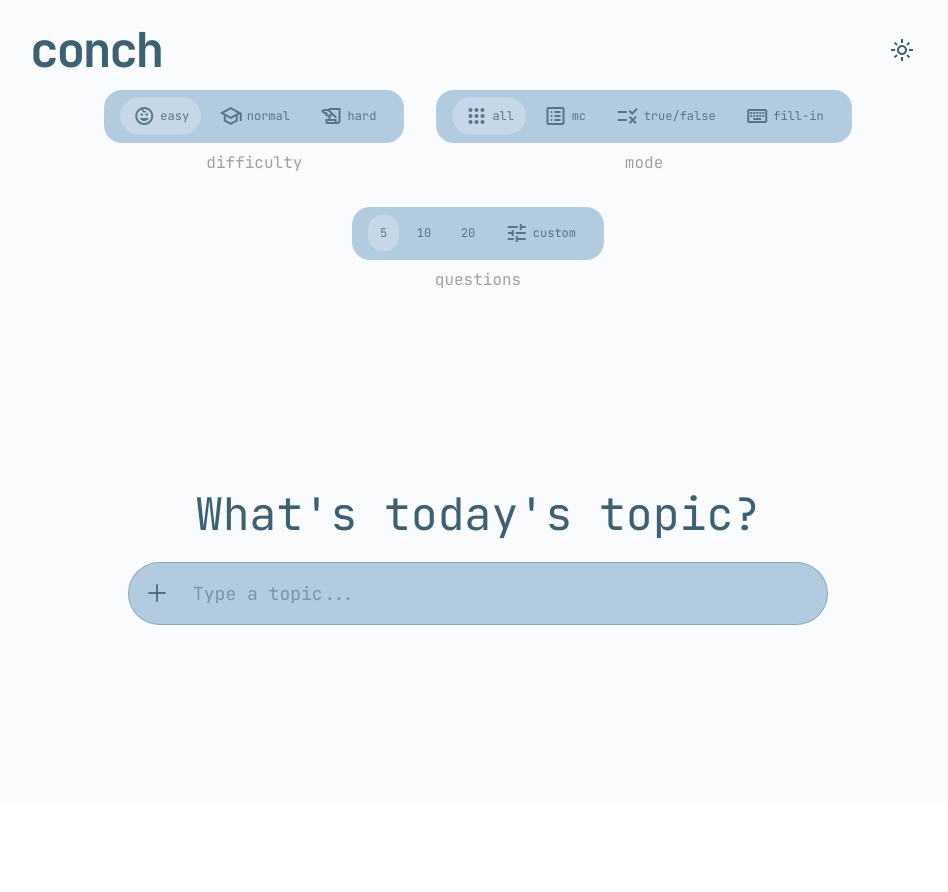
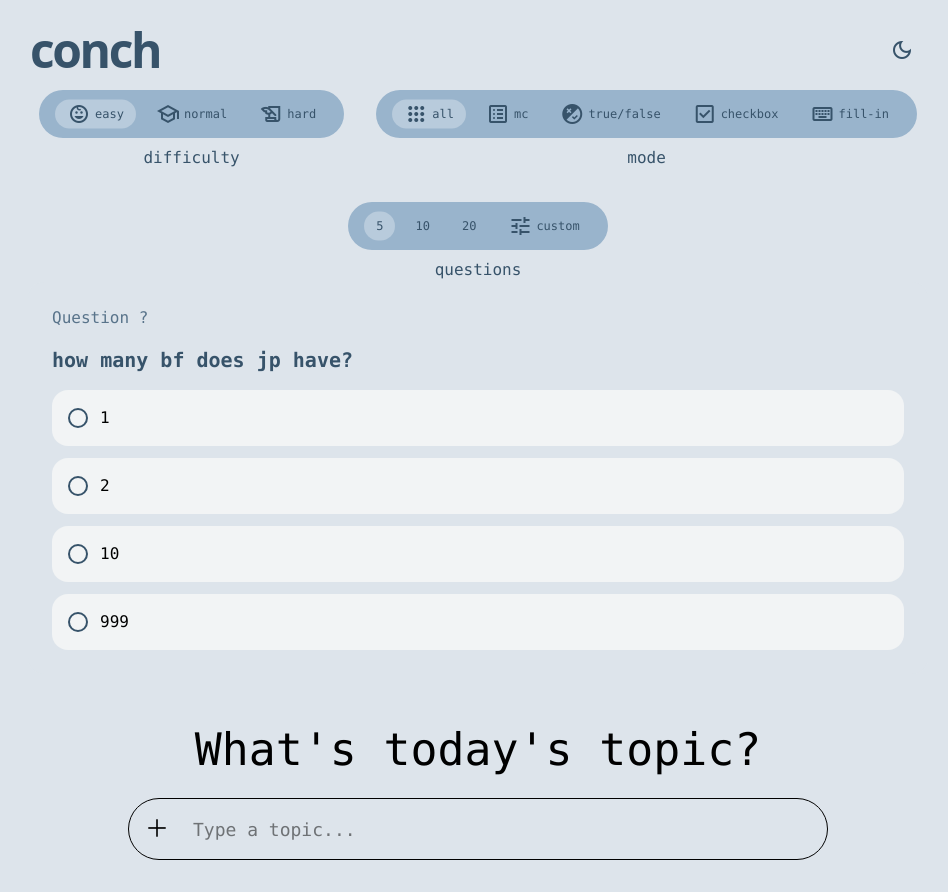
Before and after one commit to Truff7es/OOP-Project-conch-Group5, a React (Vite) app in the folder conch/: page / in a window 1280 px wide. Shown: the whole page, without its empty margins (162-1110 px from the left). Before the commit the page ends 804 px from the top, so only its background shows below. Built offline with nearby package versions, Linux system fonts and the light colour scheme.

Commit message:
removed theme changing cus it broke everything. added mc card

```diff
--- a/conch/index.html
+++ b/conch/index.html
@@ -8,7 +8,7 @@
     <title>conch</title>
     <link rel="preconnect" href="https://fonts.googleapis.com" />
     <link rel="preconnect" href="https://fonts.gstatic.com" crossorigin />
-    <link rel="stylesheet" href="https://fonts.googleapis.com/css2?family=Material+Symbols+Outlined:opsz,wght,FILL,GRAD@20..48,100..400,0..1,-50..200&icon_names=apps,child_care,dark_mode,history_edu,keyboard,light_mode,list_alt,rule,school,tune" />
+    <link rel="stylesheet" href="https://fonts.googleapis.com/css2?family=Material+Symbols+Outlined:opsz,wght,FILL,GRAD@20..48,100..400,0..1,-50..200&icon_names=apps,check_box,child_care,dark_mode,flaky,history_edu,keyboard,light_mode,list_alt,rule,school,tune" />
   </head>
   <body>
     <div id="root"></div>
--- a/conch/src/App.tsx
+++ b/conch/src/App.tsx
@@ -1,4 +1,4 @@
-import { useEffect, useRef, useState } from 'react'
+import {useEffect, useRef, useState } from 'react'
 import Navbar from './components/Navbar'
 import FilterGroup from './components/FilterGroup'
 import HeroInput from './components/HeroInput'
@@ -25,6 +25,7 @@ export default function App() {
   const [difficulty, setDifficulty] = useState('easy')
   const [mode, setMode] = useState('all')
   const [questions, setQuestions] = useState('5')
+  const [selectedChoice, setSelectedChoice] = useState<string | null>(null)
 
   // Group audio instances into a single keyed ref map
   const soundsRef = useRef<Record<Theme, HTMLAudioElement> | null>(null)
@@ -72,12 +73,9 @@ export default function App() {
   }
 
   return (
-<div className="min-h-screen bg-light-bg text-light-text dark:bg-dark-bg dark:text-dark-text flex items-start justify-center pt-4.5 pb-8">
-  <div className="w-[70vw] max-w-[1200px] min-h-[70vh]">
-        <Navbar
-          theme={theme}
-          onToggleTheme={toggleTheme}
-        />
+<body className="font-mono min-h-screen bg-lightmode-200 flex items-start justify-center pt-4.5 pb-8">
+  <div className="w-[70vw] max-w-300 min-h-[70vh]">
+        <Navbar/>
 
         <div className="flex justify-center gap-8 flex-wrap">
           <FilterGroup
@@ -90,8 +88,8 @@ export default function App() {
 
           <FilterGroup
             label="mode"
-            options={['all', 'mc', 'true/false', 'fill-in']}
-            icons={['apps', 'list_alt', 'rule', 'keyboard']}
+            options={['all', 'mc', 'true/false', 'checkbox','fill-in']}
+            icons={['apps', 'list_alt', 'flaky', 'check_box','keyboard']}
             selected={mode}
             onSelect={setMode}
           />
@@ -106,10 +104,20 @@ export default function App() {
         </div>
 
         <div className="flex flex-col justify-center items-center min-h-[60vh]">
-
+          <QuestionCard
+            question="how many bf does jp have?"
+            choices={[
+              '1',
+              '2',
+              '10',
+              '999'
+            ]} // e.g. 2 choices, or ['A', 'B', 'C', 'D'] for 4
+            selectedChoice={selectedChoice}
+            onSelectChoice={setSelectedChoice}
+          />
           <HeroInput />
         </div>
       </div>
-    </div>
+    </body>
   )
 }
--- a/conch/src/components/FilterGroup.tsx
+++ b/conch/src/components/FilterGroup.tsx
@@ -67,11 +67,11 @@ export default function FilterGroup({
   return (
     <div className="flex flex-col items-center gap-2">
       <div
-        className="relative bg-light-bar dark:bg-dark-bar rounded-[18px] px-4 py-[0.35rem] flex items-center justify-center gap-[0.35rem] overflow-hidden"
+        className="relative rounded-full px-4 flex items-center justify-center gap-2 overflow-hidden bg-lightmode-400"
         ref={containerRef}
       >
         <div
-          className="absolute top-1/2 -translate-y-1/2 h-[70%] bg-white/25 rounded-full pointer-events-none z-0 transition-[left,width] duration-150 ease-out"
+          className="absolute top-1/2 -translate-y-1/2 h-[60%] bg-white opacity-30 rounded-full pointer-events-none duration-150 ease-in-out"
           style={highlightStyle}
         />
         {options.map((option, index) => (
@@ -79,19 +79,19 @@ export default function FilterGroup({
             key={option}
             ref={(el) => { pillRefs.current[option] = el }}
             type="button"
-            className="relative z-10 inline-flex items-center justify-center gap-1 border-none rounded-full bg-transparent px-3 py-[0.55rem] min-h-9 text-xs font-mono text-light-text/80 dark:text-dark-text/80 lowercase cursor-pointer transition-colors hover:opacity-50"
+            className="relative inline-flex items-center justify-center gap-1 rounded-full px-3 py-3 text-lightmode-600 text-xs font-mono cursor-pointer hover:opacity-80"
             onClick={() => {
               playSound()
               onSelect(option)
             }}
             aria-pressed={selected === option}
           >
-            {icons?.[index] && <span className="material-symbols-outlined text-[15px]">{icons[index]}</span>}
+            {icons?.[index] && <span className="material-symbols-outlined">{icons[index]}</span>}
             <span>{option}</span>
           </button>
         ))}
       </div>
-      <span className="bar-title text-s text-neutral-400 font-mono">
+      <span className="bar-title text-s text-lightmode-600 font-mono">
         {label}
       </span>
     </div>
--- a/conch/src/components/HeroInput.tsx
+++ b/conch/src/components/HeroInput.tsx
@@ -66,7 +66,7 @@ export default function HeroInput() {
   }
 
   return (
-    <section className="w-full max-w-[700px] flex flex-col items-center justify-center gap-5 pt-12">
+    <section className="w-full max-w-175 flex flex-col items-center justify-center gap-5 pt-12">
       <h1 className="m-0 text-[clamp(2rem,2vw+1.2rem,3rem)] leading-tight text-light-text dark:text-dark-text text-center font-mono">
         What's today's topic?
       </h1>
--- a/conch/src/components/Navbar.tsx
+++ b/conch/src/components/Navbar.tsx
@@ -1,25 +1,13 @@
-interface NavbarProps {
-  theme: 'light' | 'dark'
-  onToggleTheme: () => void
-}
-
-export default function Navbar({ theme, onToggleTheme }: NavbarProps) {
-  const showLightIcon = theme === 'light'
-
+export default function Navbar() {
   return (
     <header className="flex items-center justify-between pb-4 pt-2">
-      <div className="text-5xl font-bold tracking-tighter">conch</div>
+      <div className="text-5xl font-sans font-bold tracking-tighter text-lightmode-600">conch</div>
       <button
         type="button"
         className="w-12 h-12 rounded-full grid place-items-center hover:scale-110 transition-transform duration-200"
-        onClick={onToggleTheme}
         aria-label="Toggle theme"
       >
-        {showLightIcon ? (
-          <span className="material-symbols-outlined text-2xl">light_mode</span>
-        ) : (
-          <span className="material-symbols-outlined text-2xl">dark_mode</span>
-        )}
+        <span className="material-symbols-outlined text-2xl text-lightmode-600">dark_mode</span>
       </button>
     </header>
   )
--- a/conch/src/components/QuestionCard.tsx
+++ b/conch/src/components/QuestionCard.tsx
@@ -1,5 +1,45 @@
-export default function QuestionCard(){
+interface QuestionCardProps {
+  question: string
+  choices: string[]
+    selectedChoice: string | null
+  onSelectChoice: (choice: string) => void
+}
+
+export default function QuestionCard({
+  question,
+  choices,
+  selectedChoice,
+  onSelectChoice,
+}: QuestionCardProps){
+
+
     return (
-        <div className="bg-neutral-200 w-10 h-10"></div>
+        <div className="">
+            <div className="mul-choice flex gap-4 flex-col bg-lightmode-200 w-225 p-6 rounded-2xl">
+                <div className="count text-l text-lightmode-500">
+                    Question ?
+                </div>
+                <div className="question font-bold text-xl text-lightmode-600">
+                    {question}
+                </div>
+                <div className="list flex flex-col gap-3">
+                    {choices.map((choice) => {
+                        const isSelected = selectedChoice === choice;
+                        return (
+                            <button
+                                key={choice}
+                                type="button"
+                                onClick={() => onSelectChoice(choice)}
+                                className={"flex items-center option_1 gap-3 p-4 w-full rounded-2xl bg-lightmode-100 cursor-pointer text-left wrap-break-word"}>
+                                <div className={`flex justify-center icon w-5 h-5 shrink-0 rounded-full border-lightmode-600 transition-border duration-200 ease-in-out ${
+                                    isSelected ? `border-10` : `border-2`
+                                }`}></div>
+                                {choice}
+                            </button>
+                        )
+                    })}
+                </div>
+            </div>
+        </div>
     )
 }
--- a/conch/src/index.css
+++ b/conch/src/index.css
@@ -1,53 +1,15 @@
-@import '@fontsource/jetbrains-mono/400.css';
-@import '@fontsource/jetbrains-mono/500.css';
-@import '@fontsource/jetbrains-mono/700.css';
-
 @import "tailwindcss";
 
 @theme {
-  --font-mono: "JetBrains Mono", monospace;
-  --color-light-bg: #f9fbfd;
-  --color-light-bar: #b3cbdf;
-  --color-light-text: #3d6073;
-  --color-dark-bg: #0d151c;
-  --color-dark-bar: #233443;
-  --color-dark-text: #8fb2cb;
-  --color-light-selection: rgba(61, 96, 115, 0.3);
-  --color-dark-selection: rgba(143, 178, 203, 0.3);
+  --color-lightmode-50: oklch(98.5% 0 0);
+  --color-lightmode-100: oklch(96.5% 0.003 245.891);
+  --color-lightmode-200: oklch(91.6% 0.012 245.836);
+  --color-lightmode-300: oklch(86.5% 0.021 245.802);
+  --color-lightmode-400: oklch(75.7% 0.045 245.583);
+  --color-lightmode-500: oklch(54.2% 0.048 245.454);
+  --color-lightmode-600: oklch(42.9% 0.051 245.302);
+  --color-lightmode-700: oklch(35.5% 0.039 245.321);
+  --color-lightmode-800: oklch(25.7% 0.018 245.549);
+  --color-lightmode-900: oklch(19.1% 0.019 245.401);
+  --color-lightmode-950: oklch(14.1% 0.015 245.339);
 }
-
-@custom-variant dark (&:where(.dark, .dark *));
-
-@layer base {
-  html {
-    @apply font-mono;
-  }
-
-  input::selection,
-  textarea::selection {
-    background-color: var(--color-light-selection);
-    color: var(--color-light-text);
-  }
-
-  .dark input::selection,
-  .dark textarea::selection {
-    background-color: var(--color-dark-selection);
-    color: var(--color-dark-text);
-  }
-}
-
-@keyframes charDrop {
-  0% {
-    transform: translateY(-50%) rotateZ(0deg) translateX(0);
-    opacity: 1;
-  }
-  100% {
-    transform: translateY(100px) rotateZ(0deg) translateX(var(--random-x-offset));
-    opacity: 0;
-  }
-}
-
-@keyframes charFade {
-  0% { opacity: 1; }
-  100% { opacity: 0; }
-}
--- a/package.json
+++ /dev/null
@@ -1,6 +0,0 @@
-{
-  "devDependencies": {
-    "@tailwindcss/vite": "^4.3.3",
-    "tailwindcss": "^4.3.3"
-  }
-}
```
Also changed, not shown: 1 other file (tests, documents, lock files or other folders).
